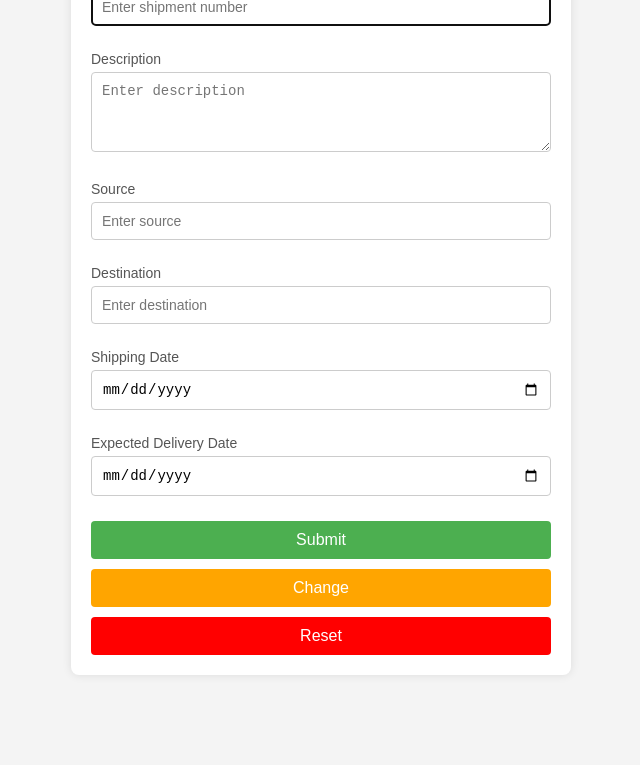
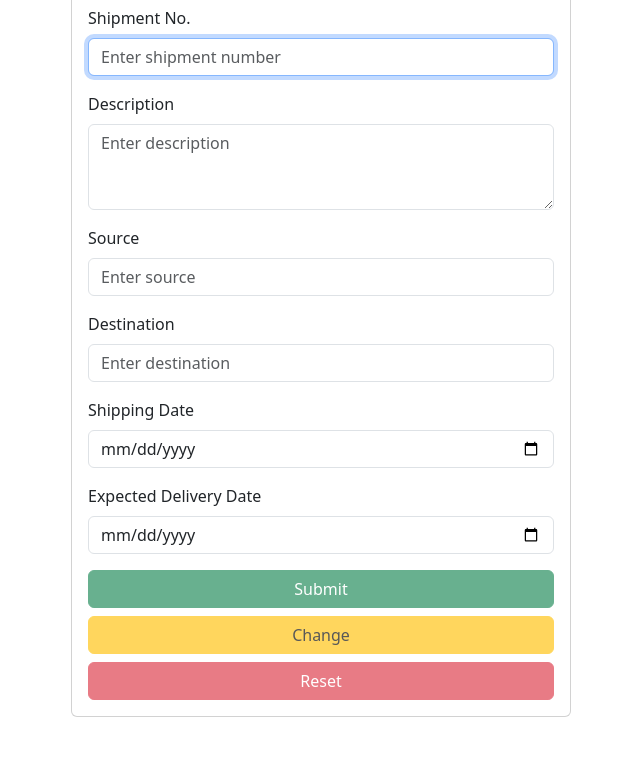
Before and after one commit to HarishKarthik0376/Shipment-Form, a plain HTML site: page index.html in a window 1280 px wide. Shown: the part 121-886 px from the top of the page, without its empty margins (319-959 px from the left). Before the commit the page ends 816 px from the top, so only its background shows below. Drawn offline with nearby package versions, Linux system fonts and the light colour scheme.

Commit message:
Update index.html

```diff
--- a/index.html
+++ b/index.html
@@ -3,39 +3,58 @@
 <head>
     <meta charset="UTF-8">
     <meta name="viewport" content="width=device-width, initial-scale=1.0">
-    <title>Shipment-Form</title>
-    <link rel="stylesheet" href="styles.css">
+    <title>Shipment Form</title>
+    <link href="https://cdn.jsdelivr.net/npm/bootstrap@5.3.0/dist/css/bootstrap.min.css" rel="stylesheet">
     <script src="https://ajax.googleapis.com/ajax/libs/jquery/3.5.1/jquery.min.js"></script>
 </head>
 <body>
-    <div class="form-container">
-        <form class="shipment-form">
-            <h2>Shipment Details</h2>
+    <div class="container my-5">
+        <div class="card mx-auto" style="max-width: 500px;">
+            <div class="card-body">
+                <h2 class="card-title text-center mb-4">Shipment Details</h2>
+                <form class="shipment-form">
+                    <div class="mb-3">
+                        <label for="shipment-no" class="form-label">Shipment No.</label>
+                        <input type="text" class="form-control" id="shipment-no" name="shipment-no" placeholder="Enter shipment number" required onchange="getshipment()">
+                    </div>
 
-            <label for="shipment-no">Shipment No.</label>
-            <input type="text" id="shipment-no" name="shipment-no" onchange="getshipment()" placeholder="Enter shipment number" required>
+                    <div class="mb-3">
+                        <label for="description" class="form-label">Description</label>
+                        <textarea class="form-control" id="description" name="description" rows="3" placeholder="Enter description" required></textarea>
+                    </div>
 
-            <label for="description">Description</label>
-            <textarea id="description" name="description" placeholder="Enter description" required></textarea>
+                    <div class="mb-3">
+                        <label for="source" class="form-label">Source</label>
+                        <input type="text" class="form-control" id="source" name="source" placeholder="Enter source" required>
+                    </div>
 
-            <label for="source">Source</label>
-            <input type="text" id="source" name="source" placeholder="Enter source" required>
+                    <div class="mb-3">
+                        <label for="destination" class="form-label">Destination</label>
+                        <input type="text" class="form-control" id="destination" name="destination" placeholder="Enter destination" required>
+                    </div>
 
-            <label for="destination">Destination</label>
-            <input type="text" id="destination" name="destination" placeholder="Enter destination" required>
+                    <div class="mb-3">
+                        <label for="shipping-date" class="form-label">Shipping Date</label>
+                        <input type="date" class="form-control" id="shipping-date" name="shipping-date" required>
+                    </div>
 
-            <label for="shipping-date">Shipping Date</label>
-            <input type="date" id="shipping-date" name="shipping-date" required>
+                    <div class="mb-3">
+                        <label for="expected-delivery-date" class="form-label">Expected Delivery Date</label>
+                        <input type="date" class="form-control" id="expected-delivery-date" name="expected-delivery-date" required>
+                    </div>
 
-            <label for="expected-delivery-date">Expected Delivery Date</label>
-            <input type="date" id="expected-delivery-date" name="expected-delivery-date" required>
-            <div class="btns">
-            <input class="btn" type="submit" id="submitbtn" onclick="saveEnrollment()" value="Submit" disabled>
-            <input class="btn" type="submit" id="changebtn" onclick="changedata()" value="Change" disabled >
-            <input class="btn" type="submit" id="resetbtn" onclick="resetForm()" value="Reset" disabled>
+                    <div class="d-grid gap-2">
+                        <button class="btn btn-success" type="submit" id="submitbtn" onclick="saveEnrollment()" disabled>Submit</button>
+                        <button class="btn btn-warning" type="submit" id="changebtn" onclick="changedata()" disabled>Change</button>
+                        <button class="btn btn-danger" type="submit" id="resetbtn" onclick="resetForm()" disabled>Reset</button>
+                    </div>
+                </form>
+            </div>
         </div>
-        </form>
     </div>
+
+    <script src="https://cdn.jsdelivr.net/npm/@popperjs/core@2.11.6/dist/umd/popper.min.js"></script>
+    <script src="https://cdn.jsdelivr.net/npm/bootstrap@5.3.0/dist/js/bootstrap.min.js"></script>
     <script src="https://login2explore.com/jpdb/resources/js/0.0.3/jpdb-commons.js"></script>
     <script src="index.js"></script>
 </body>
```
